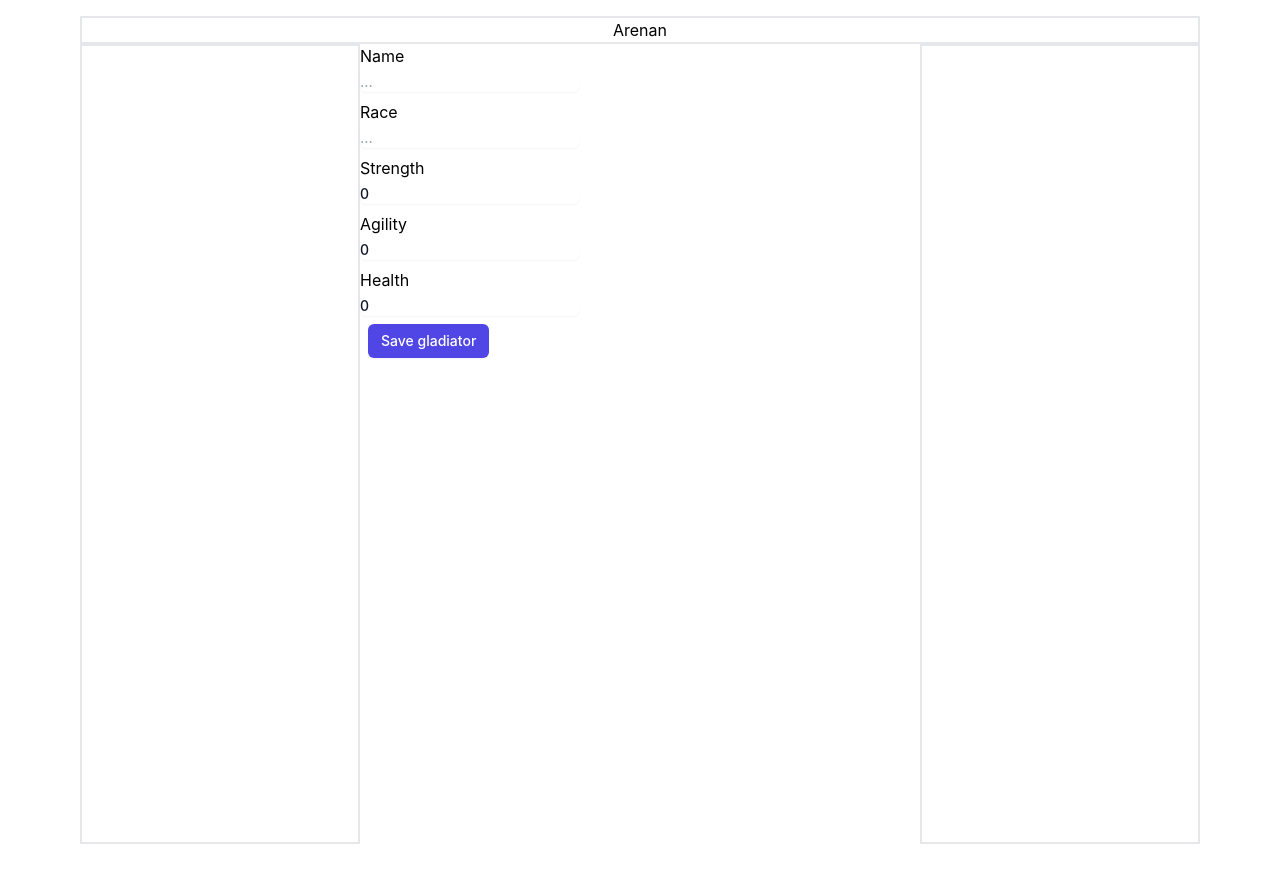
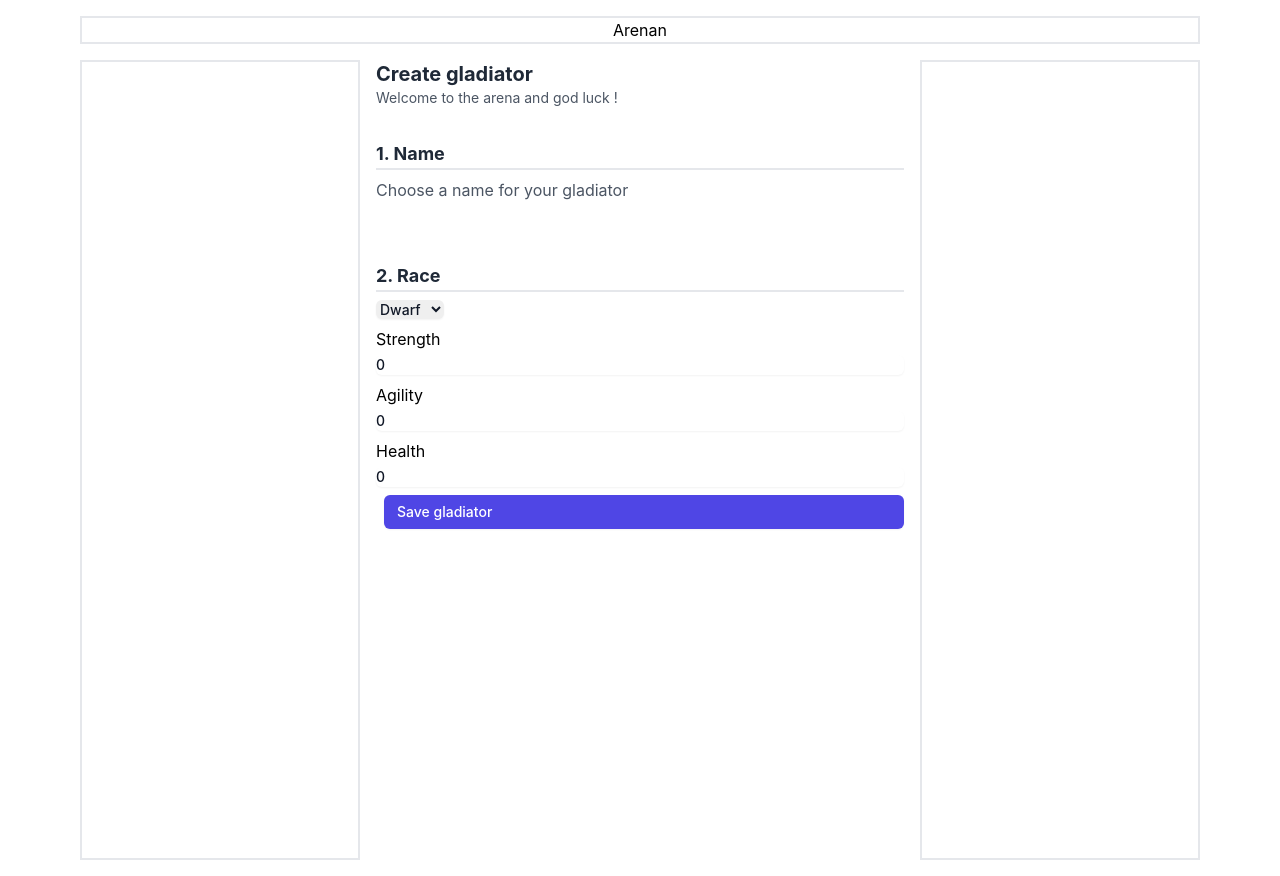
Before and after one commit to malmz90/arenan-frontend, a React (Create React App) app: page /create/gladiator in a window 1280 px wide. Built offline with nearby package versions, Linux system fonts and the light colour scheme.

Commit message:
create gladiator styling

```diff
--- a/src/components/Header.js
+++ b/src/components/Header.js
@@ -7,7 +7,7 @@ const Header = () => {
   const dispatch = useDispatch()
 
   return (
-    <div className="border-2 flex justify-center">
+    <div className="border-2 flex justify-center mb-4">
       <h1 className="">Arenan</h1>
     </div>
   )
--- a/src/pages/CreateGladiator.js
+++ b/src/pages/CreateGladiator.js
@@ -15,7 +15,7 @@ const CreateGladiator = () => {
   const gladiator = useSelector((state) => state.gladiator.gladiator)
   const dispatch = useDispatch()
   const navigate = useNavigate()
-  console.log('glad', gladiator)
+  console.log(newGladiator)
   const handleData = (gladiator) => {
     if (!gladiator) {
       return
@@ -42,31 +42,48 @@ const CreateGladiator = () => {
   return gladiator ? (
     <div>A gladiator already exists</div>
   ) : (
-    <div>
-      <label>Name</label>
+    <div className="px-4 flex flex-col">
+      <div className="mb-8">
+        <h1 className="text-xl font-bold text-gray-800">Create gladiator</h1>
+        <p className="text-sm text-gray-600">
+          Welcome to the arena and god luck !
+        </p>
+      </div>
+      <div className="mb-8">
+        <div className="mb-2 border-b-2 text-lg text-gray-800 font-bold">
+          1. Name
+        </div>
+        <div className="text-gray-600">Choose a name for your gladiator</div>
         <input
           type="text"
-        className="mt-1 mb-1 shadow-sm focus:ring-indigo-500 focus:border-indigo-500 block border-gray-300 rounded-md mb-2 text-sm font-medium text-gray-900"
-        placeholder="..."
+          className=" px-2 mt-1shadow-sm focus:ring-indigo-500 focus:border-indigo-500 block border-gray-300 rounded-md mb-2 text-sm font-medium text-gray-900"
           onChange={(input) => {
             setNewGladiator({ ...newGladiator, name: input.target.value })
           }}
           value={newGladiator.name}
         />
-      <label>Race</label>
-      <input
-        type="text"
-        className="mt-1 mb-1 shadow-sm focus:ring-indigo-500 focus:border-indigo-500 block border-gray-300 rounded-md mb-2 text-sm font-medium text-gray-900"
-        placeholder="..."
-        onChange={(input) => {
-          setNewGladiator({ ...newGladiator, race: input.target.value })
-        }}
+      </div>
+      <div>
+        <div className="mb-2 border-b-2 text-lg text-gray-800 font-bold">
+          2. Race
+        </div>
+        <select
+          className="mt-1 shadow-sm focus:ring-indigo-500 focus:border-indigo-500 block border-gray-300 rounded-md mb-2 text-sm font-medium text-gray-900"
           value={newGladiator.race}
-      />
+          onChange={(e) =>
+            setNewGladiator({ ...newGladiator, race: e.target.value })
+          }
+        >
+          <option>Dwarf</option>
+          <option>Elf</option>
+          <option>Human</option>
+          <option>Ork</option>
+        </select>
+      </div>
       <label>Strength</label>
       <input
         type="text"
-        className="mt-1 mb-1 shadow-sm focus:ring-indigo-500 focus:border-indigo-500 block border-gray-300 rounded-md mb-2 text-sm font-medium text-gray-900"
+        className="mt-1 shadow-sm focus:ring-indigo-500 focus:border-indigo-500 block border-gray-300 rounded-md mb-2 text-sm font-medium text-gray-900"
         placeholder="0"
         onChange={(input) => {
           setNewGladiator({ ...newGladiator, strength: input.target.value })
@@ -77,7 +94,7 @@ const CreateGladiator = () => {
       <label>Agility</label>
       <input
         type="text"
-        className="mt-1 mb-1 shadow-sm focus:ring-indigo-500 focus:border-indigo-500 block border-gray-300 rounded-md mb-2 text-sm font-medium text-gray-900"
+        className="mt-1 shadow-sm focus:ring-indigo-500 focus:border-indigo-500 block border-gray-300 rounded-md mb-2 text-sm font-medium text-gray-900"
         placeholder="0"
         onChange={(input) => {
           setNewGladiator({ ...newGladiator, agility: input.target.value })
@@ -87,7 +104,7 @@ const CreateGladiator = () => {
       <label>Health</label>
       <input
         type="text"
-        className="mt-1 mb-1 shadow-sm focus:ring-indigo-500 focus:border-indigo-500 block border-gray-300 rounded-md mb-2 text-sm font-medium text-gray-900"
+        className="mt-1 shadow-sm focus:ring-indigo-500 focus:border-indigo-500 block border-gray-300 rounded-md mb-2 text-sm font-medium text-gray-900"
         placeholder="0"
         onChange={(input) => {
           setNewGladiator({ ...newGladiator, health: input.target.value })
```
Lines whose indentation alone changed are shown as unchanged.
